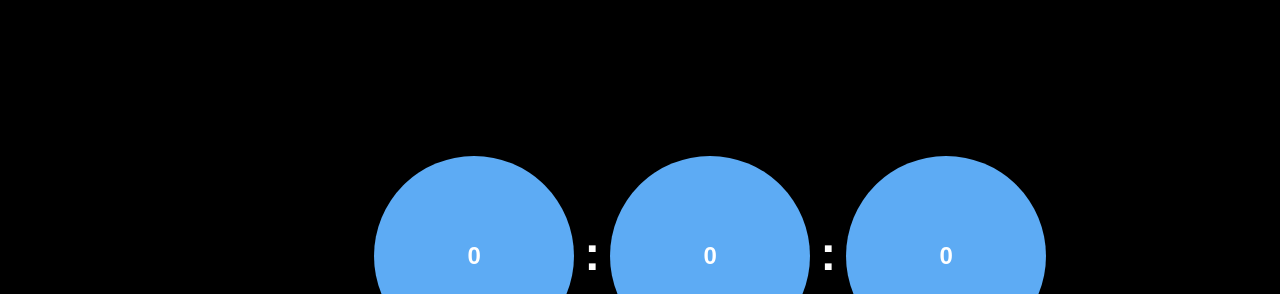
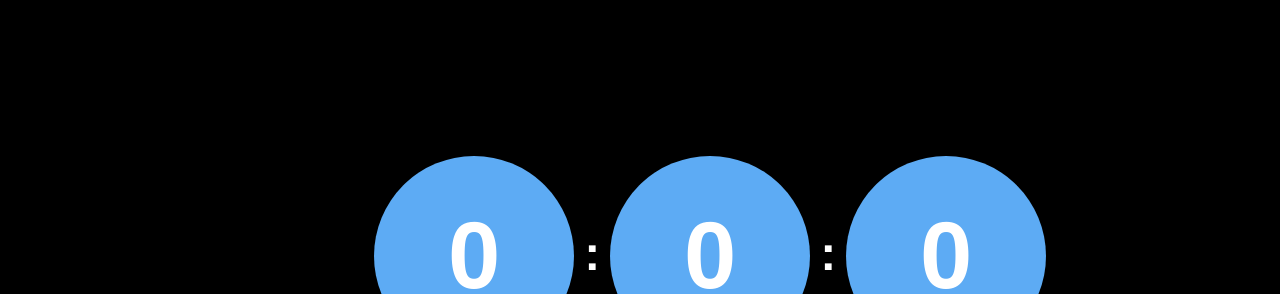
Before and after one commit to samade747/StopSwtich, a plain HTML site: page index.html in a window 1280 px wide. Shown: the part 74-368 px from the top of the page. Drawn offline with Linux system fonts and the light colour scheme.

Commit message:
fonts size

```diff
--- a/style.css
+++ b/style.css
@@ -38,7 +38,7 @@ h1#min, h1#sec, h1#msec {
     display: flex;
     align-items: center;
     justify-content: center;
-    font-size: 24px;
+    font-size: 94px;
     color: #fff;
     margin: 0 10px;
 }
```
